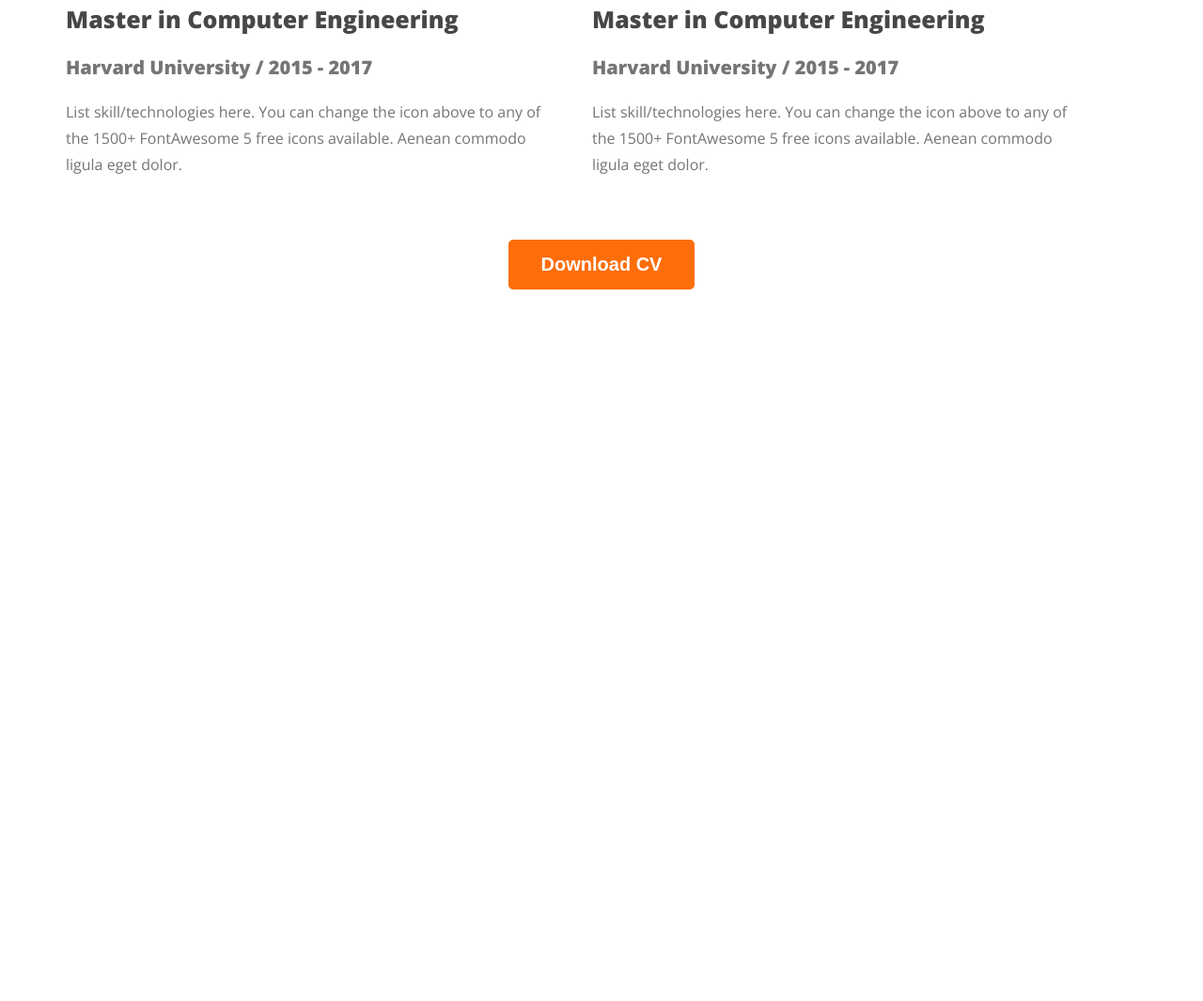
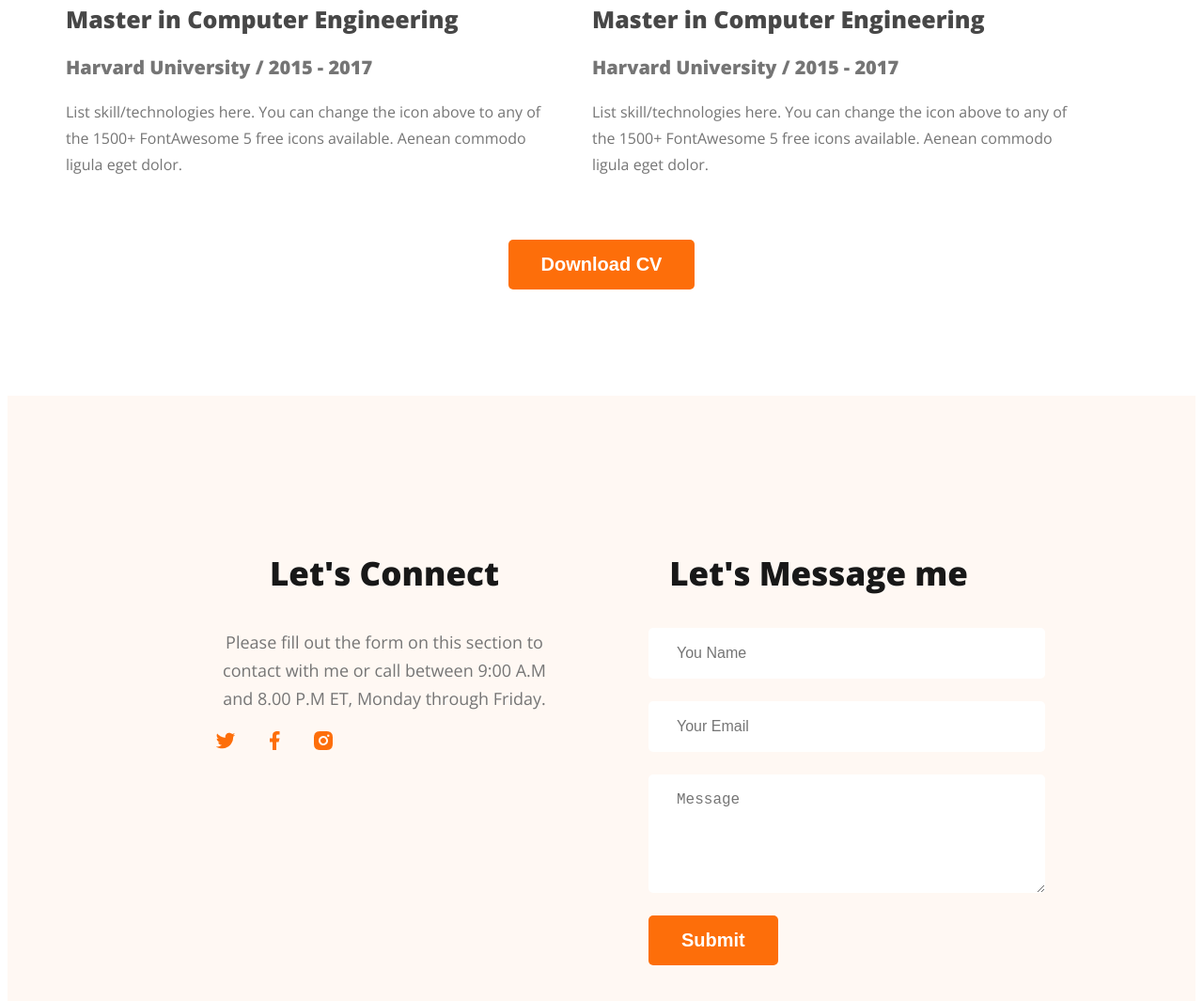
Before and after one commit to farzana-mohsin/web-developer-portfolio, a plain HTML site: page index.html in a window 1280 px wide. Shown: the part 3050-4115 px from the top of the page at 94% size. Before the commit the page ends 3366 px from the top, so only its background shows below. Drawn offline with nearby package versions, Linux system fonts and the light colour scheme.

Commit message:
add footer section

```diff
--- a/index.html
+++ b/index.html
@@ -215,5 +215,34 @@
         </div>
       </section>
     </main>
+    <footer>
+      <div class="footer-column">
+        <h3 class="section-title">Let's Connect</h3>
+        <p class="section-description">
+          Please fill out the form on this section to contact with me or call
+          between 9:00 A.M and 8.00 P.M ET, Monday through Friday.
+        </p>
+        <div class="social-links">
+          <a href=""><img src="images/icons/twitter.png" alt="" /></a>
+          <a href=""><img src="images/icons/facebook.png" alt="" /></a>
+          <a href=""><img src="images/icons/insta.png" alt="" /></a>
+        </div>
+      </div>
+      <div class="footer-column">
+        <h3 class="section-title">Let's Message me</h3>
+        <form action="" class="contact">
+          <input type="text" placeholder="You Name" />
+          <input type="email" placeholder="Your Email" />
+          <textarea
+            name=""
+            id=""
+            cols="20"
+            rows="5"
+            placeholder="Message"
+          ></textarea>
+          <input class="btn-primary" type="submit" value="Submit" />
+        </form>
+      </div>
+    </footer>
   </body>
 </html>
--- a/styles/portfolio.css
+++ b/styles/portfolio.css
@@ -212,3 +212,32 @@ main section {
   text-align: center;
   padding-top: 50px;
 }
+/* footer-style */
+.footer-column {
+  width: 50%;
+}
+/* each column will take half of the space */
+footer {
+  display: flex;
+  background-color: #fff8f3;
+  padding: 130px 220px;
+  justify-content: space-around;
+  margin-top: 113px;
+  gap: 100px;
+}
+.contact input[type="text"],
+.contact input[type="email"],
+textarea {
+  display: block;
+  margin-bottom: 24px;
+  width: 100%;
+  padding: 18px 30px;
+  color: #757575;
+  font-size: 16px;
+  border-radius: 5px;
+  background: #fff;
+  border: 0;
+}
+.social-links a {
+  margin-right: 24px;
+}
```
